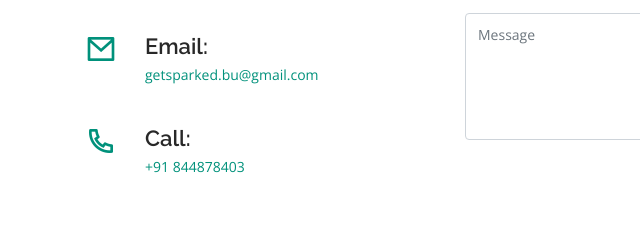
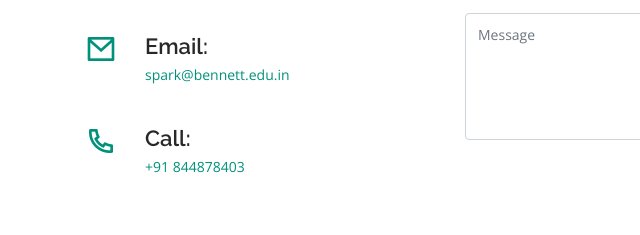
Before and after one commit to GETSPARKED/Main-Site, a plain HTML site: page KnightOne/index.html in a window 1280 px wide. Shown: the part 6008-6243 px from the top of the page, 0-640 px from the left. Drawn offline with nearby package versions, Linux system fonts and the light colour scheme.

Commit message:
spark email updated

```diff
--- a/KnightOne/index.html
+++ b/KnightOne/index.html
@@ -212,7 +212,7 @@
             <p> Bennett Hatchery works 24*7 , just like those of you who are willing to put your all in it</p>
           </div>
           <div class="col-lg-3 cta-btn-container text-center">
-            <a class="cta-btn align-middle" href="mailto:getsparked@bennett.edu.in">Call To Action</a>
+            <a class="cta-btn align-middle" href="mailto:spark@bennett.edu.in">Call To Action</a>
           </div>
         </div>
 
@@ -625,7 +625,7 @@
               <div class="email">
                 <i class="ri-mail-line"></i>
                 <h4>Email:</h4>
-                <p><a href="mailto:getsparked.bu@gmail.com">getsparked.bu@gmail.com</a></p>
+                <p><a href="mailto:spark@bennett.edu.in">spark@bennett.edu.in</a></p>
               </div>
 
               <div class="phone">
@@ -683,7 +683,7 @@
       <p>E-Cell, Bennett University.</p>
       <div class="social-links">
         <a href="https://www.instagram.com/getsparked.bu/?hl=en" class="instagram"><i class="bx bxl-instagram"></i></a>
-        <a href="mailto:getsparked.bu@gmail.com" class="linkedin"><span class="iconify" data-icon="bx-bx-mail-send" data-inline="false"></span></a>
+        <a href="mailto:spark@bennett.edu.in" class="linkedin"><span class="iconify" data-icon="bx-bx-mail-send" data-inline="false"></span></a>
         <a href="https://www.linkedin.com/company/spark-ecell-bu/?viewAsMember=true" class="linkedin"><i class="bx bxl-linkedin"></i></a>
         <a href="#" class="twitter"><i class="bx bxl-twitter"></i></a>
       </div>
```
